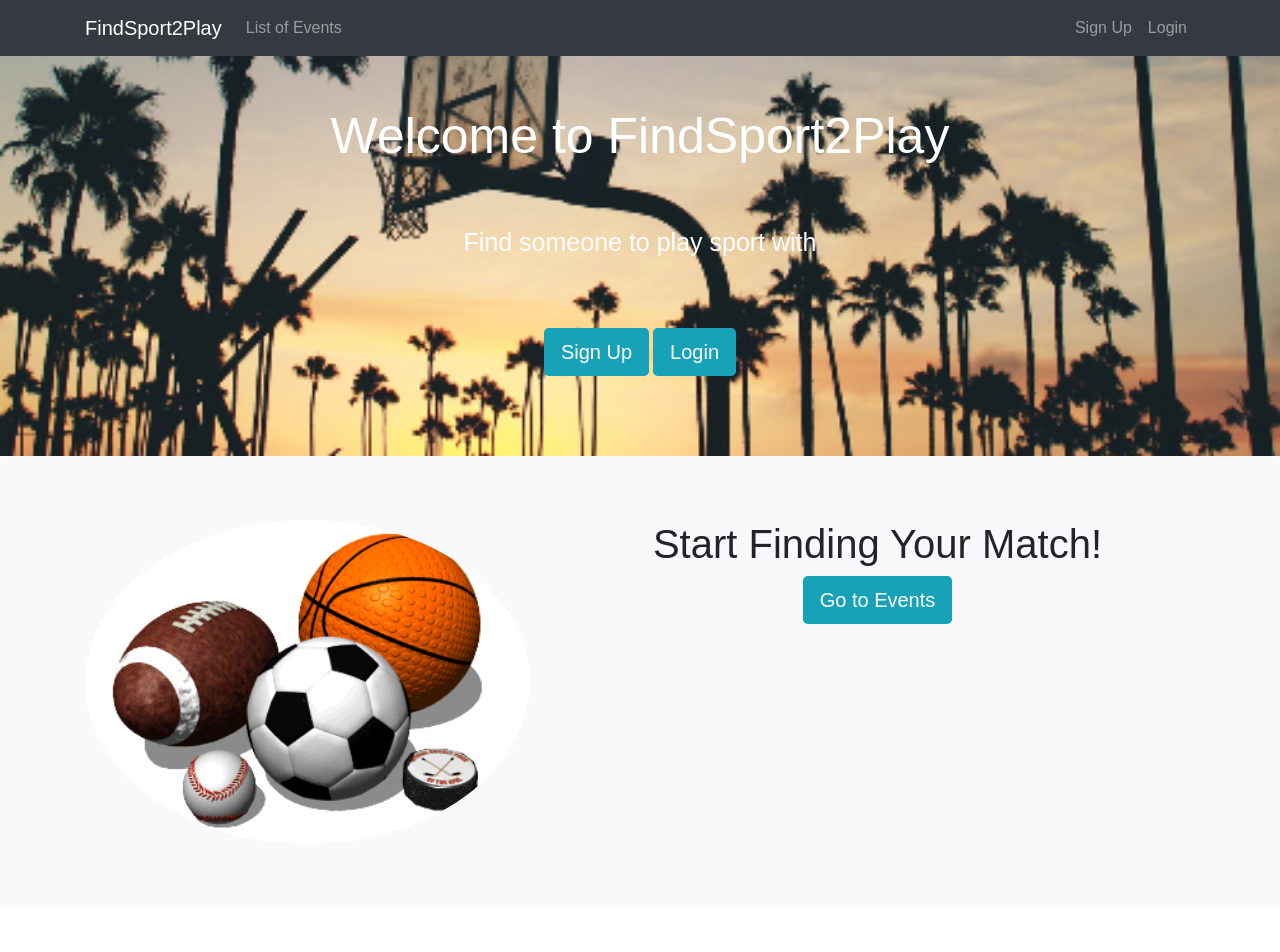
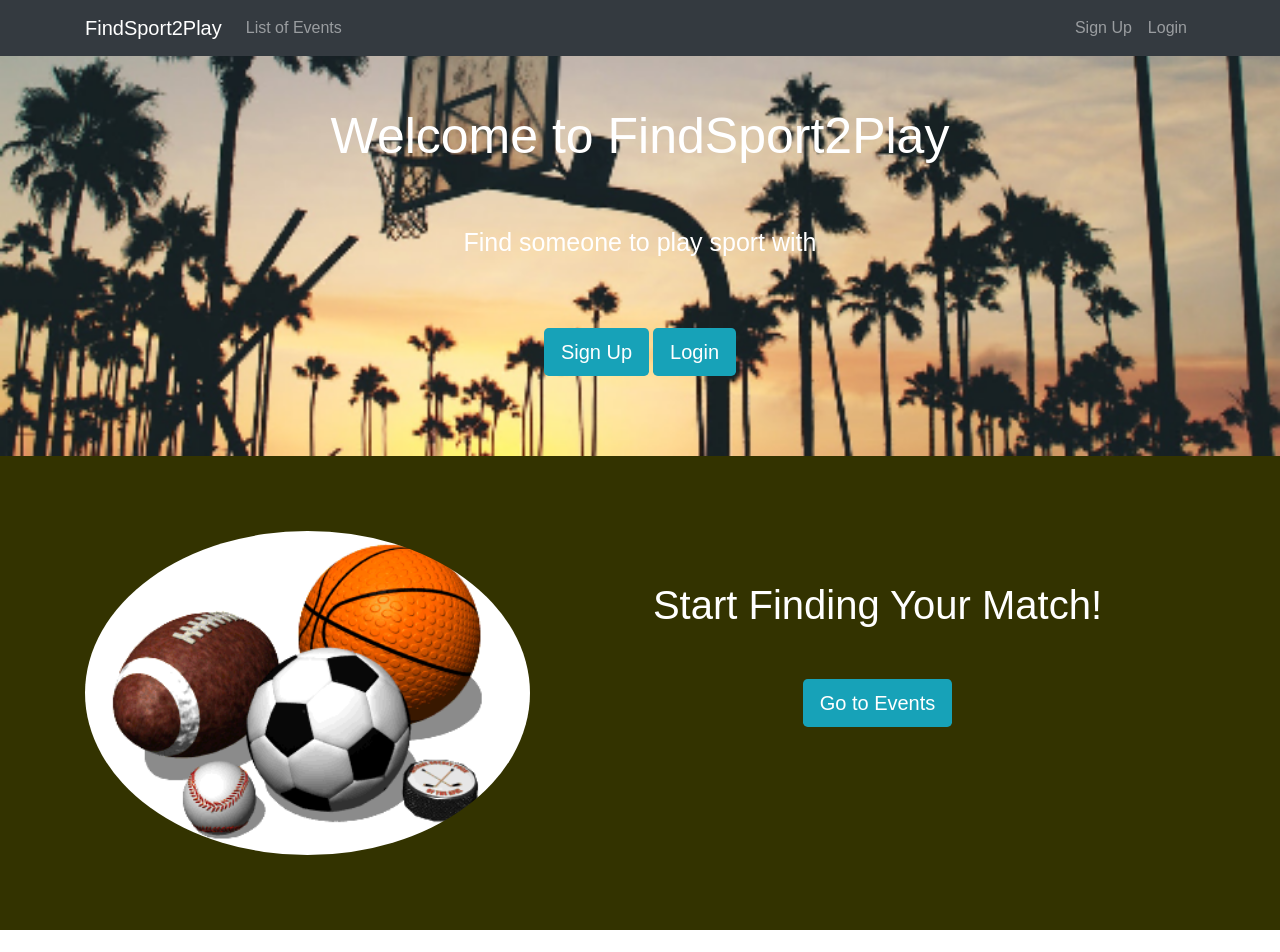
Before and after one commit to topdeveloper55/Find-Sport-2-Play, a React (Create React App) app in the folder client/: page / in a window 1280 px wide. Shown: the top 952 px of the page. Built offline with nearby package versions, Linux system fonts and the light colour scheme; no server answers.

Commit message:
add background color to event section and change the event title color to white

```diff
--- a/client/src/components/home/Home.js
+++ b/client/src/components/home/Home.js
@@ -22,14 +22,14 @@ class Home extends Component{
             	</div>
           	</header>
 
-            <div className="jumbotron bg-light mb-0">
+            <div className={styles.event}>
         		  <div className="container">
         			  <div className="row">
         				  <div className="col-md-5">
         					  <img className="img-fluid rounded-circle float-right" src={sportsImage} alt="Sports"/>
         				  </div>
         				  <div className="col-md-7 text-center">
-        					  <h1>Start Finding Your Match!</h1>
+        					  <h1 className={styles.event__title}>Start Finding Your Match!</h1>
         					  <Link to="/events" className="btn btn-lg text-white bg-info">Go to Events</Link>
         				  </div>
         			  </div>
--- a/client/src/components/home/Home.module.css
+++ b/client/src/components/home/Home.module.css
@@ -18,6 +18,16 @@
     font-size: 25px;
 }
 
+.event{
+    background-color: #333300;
+    padding: 75px 20px;
+}
+
+.event__title{
+    color: white;
+    margin: 50px 0;
+}
+
 @media (max-width: 600px) {
   .header {
     height: 95vh;
```
